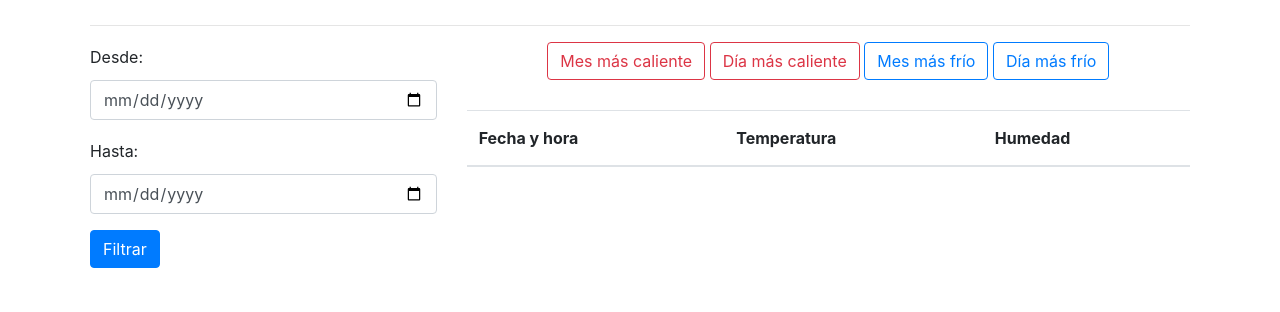
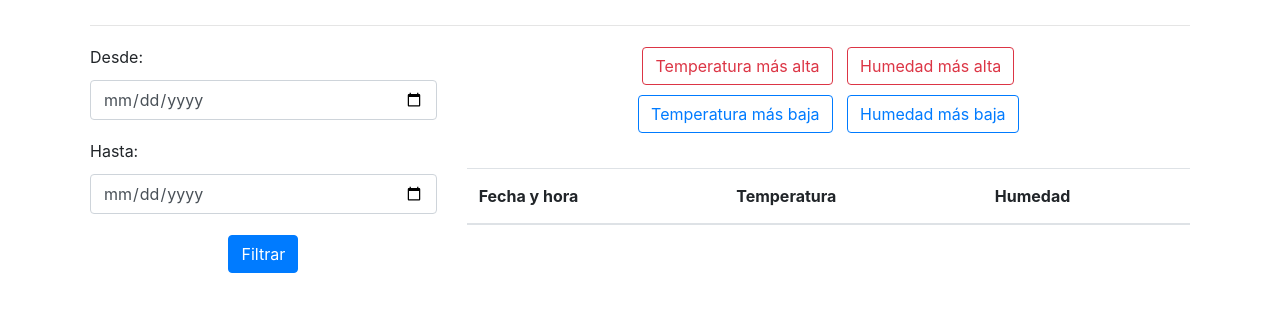
Before and after one commit to MarkFortes/climanet, a PHP site: page /home.php in a window 1280 px wide. Shown: the part 139-451 px from the top of the page. Run offline with PHP 8.4, Linux system fonts and the light colour scheme; the visitor is signed in with stand-in values (Sample User, id 1); data that the repository does not hold is empty; some libraries are stand-ins or nearby versions.

Commit message:
Aggregation of specific queries

```diff
--- /dev/null
+++ b/controllers/showRecordsController.php
@@ -0,0 +1,44 @@
+<?php
+
+  require_once("models/Connection.php");
+  require_once("models/Records.php");
+  require_once("models/UsersManagament.php");
+
+  $conn = new Connection();
+
+  if (isset($_POST["btnFilterBetweenDates"])) {
+
+    $from = $_POST["txtCalendarFrom"];
+    $to = $_POST["txtCalendarTo"];
+    echo "Desde: " . $from . " Hasta: " . $to . "<br>";
+    $records_list = Records::showFilterBetweenDates($conn, $from, $to);
+
+  }elseif (isset($_POST["btnMaxTempRecord"])) {
+
+    $records_list = Records::showMaxTempRecord($conn);
+
+  }elseif (isset($_POST["btnMinTempRecord"])) {
+
+    $records_list = Records::showMinTempRecord($conn);
+
+  }elseif (isset($_POST["btnMaxHumRecord"])) {
+
+    $records_list = Records::showMaxHumRecord($conn);
+
+  }elseif (isset($_POST["btnMinHumRecord"])) {
+
+    $records_list = Records::showMinHumRecord($conn);
+
+  }else{ //Si no se ha hecho ningun filtro se muestran los 100 ultimos registros
+    $records_list = Records::showUnfilteredRecords($conn);
+  }
+
+  foreach ($records_list as $record) {
+    echo "<tr>";
+    echo "<td>" . $record["datetime_record"] . "</td>";
+    echo "<td>" . $record["temperature_record"] . " ºC</td>";
+    echo "<td>" . $record["humidity_record"] . " %</td>";
+    echo "</tr>";
+  }
+
+?>
--- a/controllers/showUnfilteredRecordsController.php
+++ b/controllers/showUnfilteredRecordsController.php
@@ -1,3 +1,7 @@
+
+
+//ESTE FICHERO NO ESTÁ EN USO!!!
+
 <?php
 
   require_once("models/Connection.php");
--- a/css/styles.css
+++ b/css/styles.css
@@ -8,6 +8,10 @@
 .navbar-brand-centered{
   text-align: center;
   width: 100%;
+}
+
+button{
+  margin:5px;
 }
 
 /*********************************************/
@@ -25,7 +29,6 @@
   background-color: white;
   border-radius: 10px;
   box-shadow: 10px 10px 25px grey;
-  width: 500px;
 }
 
 #login-container{
@@ -34,7 +37,7 @@
   background-color: white;
   border-radius: 10px;
   box-shadow: 20px 20px 50px grey;
-  width: 500px;
+
 }
 
 /*Sign Up Page*/
--- a/home.php
+++ b/home.php
@@ -28,24 +28,30 @@
       <form action="" method="post">
         <div class="form-group">
           <label>Desde: </label>
-          <input type="date" class="form-control" name="txtCalendarFrom" id="txtCalendarFrom" required>
+          <input type="date" class="form-control" name="txtCalendarFrom" required>
         </div>
         <div class="form-group">
           <label>Hasta: </label>
-          <input type="date" class="form-control" name="txtCalendarTo" id="txtCalendarTo" required>
+          <input type="date" class="form-control" name="txtCalendarTo" required>
         </div>
-        <div class="form-group">
-          <button type="submit" class="btn btn-primary" name="btnFilter">Filtrar</button>
+        <div class="form-group text-center">
+          <button type="submit" class="btn btn-primary" name="btnFilterBetweenDates">Filtrar</button>
         </div>
       </form>
     </div>
     <div class="col-md-8">
       <div class="row text-center">
         <div class="col-md-12">
-          <button type="button" class="btn btn-outline-danger">Mes más caliente</button>
-          <button type="button" class="btn btn-outline-danger">Día más caliente</button>
-          <button type="button" class="btn btn-outline-primary">Mes más frío</button>
-          <button type="button" class="btn btn-outline-primary">Día más frío</button>
+          <form action="" method="post">
+            <button type="input" class="btn btn-outline-danger" name="btnMaxTempRecord">Temperatura más alta</button>
+            <button type="input" class="btn btn-outline-danger" name="btnMaxHumRecord">Humedad más alta</button>
+          </form>
+        </div>
+        <div class="col-md-12">
+          <form action="" method="post">
+            <button type="input" class="btn btn-outline-primary" name="btnMinTempRecord">Temperatura más baja</button>
+            <button type="input" class="btn btn-outline-primary" name="btnMinHumRecord">Humedad más baja</button>
+          </form>
         </div>
       </div>
       <br>
@@ -61,11 +67,7 @@
               </thead>
               <tbody>
                 <?php
-                if (isset($_POST["btnFilter"])) {
-                  include_once("./controllers/showFilteredRecordsController.php");
-                }else {
-                  include_once("./controllers/showUnfilteredRecordsController.php");
-                }
+                  include_once("./controllers/showRecordsController.php");
                 ?>
               </tbody>
             </table>
--- a/index.php
+++ b/index.php
@@ -43,13 +43,13 @@
               <input type="password" class="form-control" name="txtPassword" required>
             </div>
             <div class="form-group">
-              <button type="submit" class="btn btn-primary" name="btnSignup">Entrar</button>
+              <button type="submit" class="btn btn-primary" name="btnSignup">Registrar</button>
             </div>
             <div class="form-group">
                 <p><a href="#">¿Has olvidado tu contraseña?</a></p>
             </div>
             <div class="form-group">
-                <p><a href="#">¿Ya eres miembro de Climanet?</a></p>
+                <p><a href="./login.php">¿Ya eres miembro de Climanet?</a></p>
             </div>
           </form>
         </div>
```
Also changed, not shown: controllers/showFilteredRecordsController.php (deleted, +0 -24 lines), models/Records.php (+35 -2 lines). Lines whose indentation alone changed are shown as unchanged.
